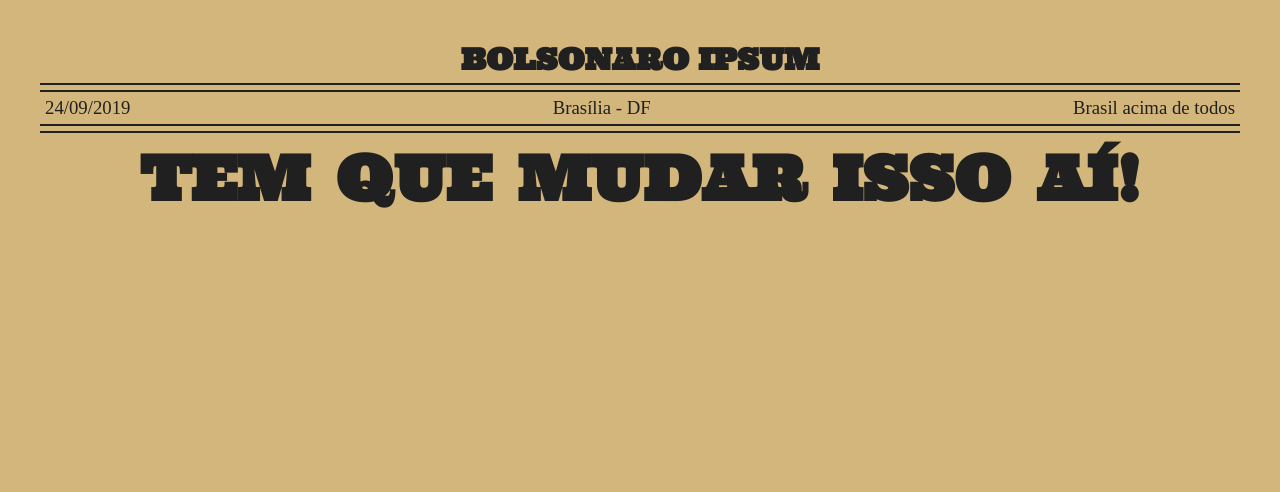
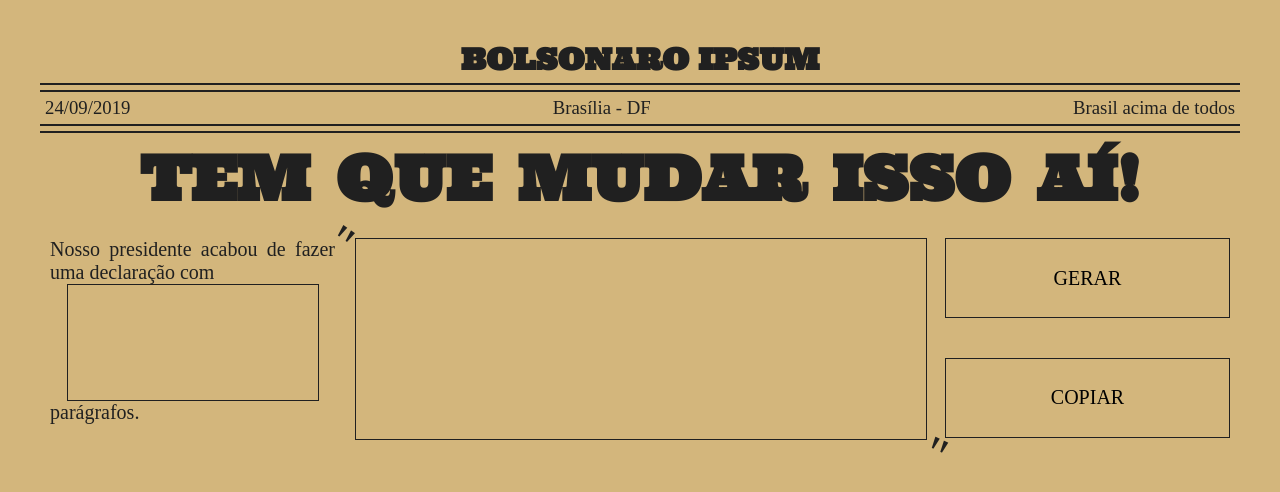
Before and after one commit to guilhermehto/bolsonaro-ipsum, a React (Create React App) app: page / in a window 1280 px wide. Shown: the top 492 px of the page. Built offline with nearby package versions, Linux system fonts and the light colour scheme; a web font is replaced by a local one.

Commit message:
Finished generation form layout

```diff
--- a/src/App.scss
+++ b/src/App.scss
@@ -25,6 +25,7 @@
 
 .hero-news {
   padding: 0 10rem;
+  margin-bottom: 2rem;
   h1 {
     display: flex;
     justify-content: space-between;
--- a/src/App.tsx
+++ b/src/App.tsx
@@ -1,6 +1,7 @@
 import React from 'react';
-import logo from './logo.svg';
 import './App.scss';
+
+import Home from './components/home/Home';
 
 const App: React.FC = () => {
   return (
@@ -20,6 +21,7 @@
       <div className="hero-news">
         <h1><span>TEM</span> <span>QUE</span> <span>MUDAR</span> <span>ISSO</span> <span>AÍ!</span></h1>
       </div>
+      <Home />
     </div>
   );
 }
--- a/src/components/home/Home.scss
+++ b/src/components/home/Home.scss
@@ -57,9 +57,16 @@
 
     .buttons {
         flex: 1;
+        display: flex;
+        flex-direction: column;
         button {
+            flex: 2;
             width: 100%;
-            height: 4rem;
+            font-size: 2rem;
+        }
+
+        .spacer {
+            flex: 1;
         }
     }
 }
--- a/src/components/home/Home.tsx
+++ b/src/components/home/Home.tsx
@@ -3,6 +3,7 @@
 
 import Input from '../input/Input';
 import Textarea from '../textarea/Textarea';
+import Button from '../button/Button';
 
 const Home: React.FC = () => {
   return (
@@ -18,8 +19,9 @@
         <span className="second-quote">"</span>
       </div>
       <div className="buttons col">
-        <button>GERAR</button>
-        <button>COPIAR</button>
+        <Button>GERAR</Button>
+        <div className="spacer"></div>
+        <Button>COPIAR</Button>
       </div>
     </div>
   );
```
